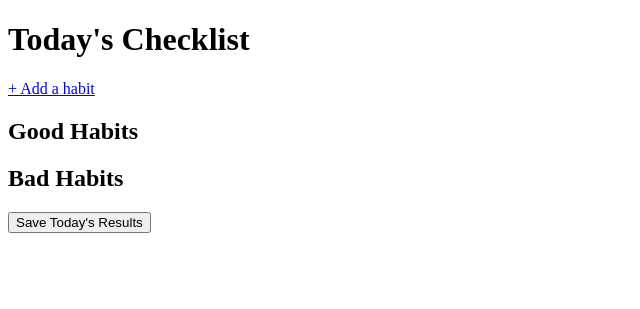
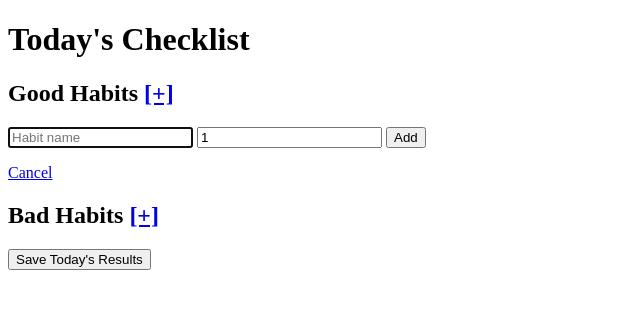
Before and after one commit to mannyrse/accountability-app, a FastAPI app: page /?add_type=good in a window 1280 px wide. Shown: the top 309 px of the page, without its empty margins (0-640 px from the left). Run offline with FastAPI, Linux system fonts and the light colour scheme.

Commit message:
added edit and delete habit functions. add habit form moved to checklist.html rather than separate page

```diff
--- a/app/main.py
+++ b/app/main.py
@@ -6,16 +6,11 @@ from app.models import Habit, DailyCheckin
 from datetime import date
 from app.rollover import run_daily_rollover
 from apscheduler.schedulers.background import BackgroundScheduler
+from typing import Optional
 
 app = FastAPI()
 templates = Jinja2Templates(directory="app/templates")
 
-@app.get("/add-habit")
-def show_add_habit_form(request: Request):
-    return templates.TemplateResponse(
-        request=request,
-        name="add_habit.html"
-    )
 
 @app.post("/add-habit")
 def create_habit(
@@ -30,8 +25,9 @@ def create_habit(
     db.close()
     return RedirectResponse(url="/", status_code=303)
 
+
 @app.get("/")
-def show_checklist(request: Request):
+def show_checklist(request: Request, edit_id: Optional[int] = None, add_type: Optional[str] = None):
     db = SessionLocal()
     habits = db.query(Habit).filter(Habit.active == True).all()
 
@@ -45,10 +41,16 @@ def show_checklist(request: Request):
         is_checked = checkin.completed if checkin else False
         checklist.append({"habit": habit, "checked": is_checked})
 
+    editing_habit = None
+    if edit_id is not None:
+        editing_habit = db.query(Habit).filter(Habit.id == edit_id).first()
+
     db.close()
     return templates.TemplateResponse(
-        request=request, name="checklist.html", context={"checklist": checklist}
+        request=request, name="checklist.html",
+        context={"checklist": checklist, "editing_habit": editing_habit, "add_type": add_type}
     )
+
 
 @app.post("/save-checklist")
 async def save_checklist(request: Request):
@@ -77,11 +79,40 @@ async def save_checklist(request: Request):
     db.close()
     return RedirectResponse(url="/", status_code=303)
 
+
+@app.get("/delete-habit/{habit_id}")
+def delete_habit(habit_id: int):
+    db = SessionLocal()
+    habit = db.query(Habit).filter(Habit.id == habit_id).first()
+    habit.active = False
+    db.commit()
+    db.close()
+    return RedirectResponse(url="/", status_code=303)
+
+
+@app.post("/edit-habit/{habit_id}")
+def edit_habit(
+    habit_id: int,
+    name: str = Form(...),
+    type: str = Form(...),
+    point_value: int = Form(1),
+):
+    db = SessionLocal()
+    habit = db.query(Habit).filter(Habit.id == habit_id).first()
+    habit.name = name
+    habit.type = type
+    habit.point_value = point_value
+    db.commit()
+    db.close()
+    return RedirectResponse(url="/", status_code=303)
+
+
 @app.get("/test-rollover")
 def test_rollover():
     run_daily_rollover()
     return {"status": "rollover ran"}
 
+
 scheduler = BackgroundScheduler()
-scheduler.add_job(run_daily_rollover,"cron", hour=23, minute=59)
+scheduler.add_job(run_daily_rollover, "cron", hour=23, minute=59)
 scheduler.start()
--- a/app/templates/checklist.html
+++ b/app/templates/checklist.html
@@ -10,35 +10,74 @@
 <body>
     <h1>Today's Checklist</h1>
 
-    <form method="post" action="/save-checklist">
-        <p><a href="/add-habit">+ Add a habit</a></p>
+    {% if editing_habit %}
+    <h2>Editing: {{ editing_habit.name }}</h2>
+    <form method="post" action="/edit-habit/{{ editing_habit.id }}">
+        <input type="text" name="name" value="{{ editing_habit.name }}" required>
+        <select name="type">
+            <option value="good" {% if editing_habit.type=="good" %}selected{% endif %}>Good</option>
+            <option value="bad" {% if editing_habit.type=="bad" %}selected{% endif %}>Bad</option>
+        </select>
+        <input type="number" name="point_value" value="{{ editing_habit.point_value }}">
+        <button type="submit">Save Changes</button>
+    </form>
+    <p><a href="/">Cancel</a></p>
+    {% endif %}
 
-        <h2>Good Habits</h2>
+    <!-- Empty form declared here. Nothing is nested inside it.
+     Checkboxes and the submit button elsewhere on the page
+     reference it by id via the form="checklist-form" attribute. -->
+    <form id="checklist-form" method="post" action="/save-checklist"></form>
+
+    <h2>Good Habits <a href="/?add_type=good">[+]</a></h2>
+
+    {% if add_type == "good" %}
+    <form method="post" action="/add-habit">
+        <input type="hidden" name="type" value="good">
+        <input type="text" name="name" placeholder="Habit name" required autofocus>
+        <input type="number" name="point_value" value="1">
+        <button type="submit">Add</button>
+    </form>
+    <p><a href="/">Cancel</a></p>
+    {% endif %}
+
     {% for item in checklist %}
     {% if item.habit.type == "good" %}
     <label>
-            <input type="checkbox" name="habit_{{ item.habit.id }}" {% if item.checked %}checked{% endif %}>
+        <input type="checkbox" form="checklist-form" name="habit_{{ item.habit.id }}" {% if item.checked %}checked{%
+            endif %}>
         {{ item.habit.name }}
     </label>
-        <a href="/edit-habit/{{ item.habit.id }}">Edit</a>
+    <a href="/?edit_id={{ item.habit.id }}">Edit</a>
     <a href="/delete-habit/{{ item.habit.id }}">Delete</a><br>
     {% endif %}
     {% endfor %}
 
-        <h2>Bad Habits</h2>
+    <h2>Bad Habits <a href="/?add_type=bad">[+]</a></h2>
+
+    {% if add_type == "bad" %}
+    <form method="post" action="/add-habit">
+        <input type="hidden" name="type" value="bad">
+        <input type="text" name="name" placeholder="Habit name" required autofocus>
+        <input type="number" name="point_value" value="1">
+        <button type="submit">Add</button>
+    </form>
+    <p><a href="/">Cancel</a></p>
+    {% endif %}
+
     {% for item in checklist %}
     {% if item.habit.type == "bad" %}
     <label>
-            <input type="checkbox" name="habit_{{ item.habit.id }}" {% if item.checked %}checked{% endif %}>
+        <input type="checkbox" form="checklist-form" name="habit_{{ item.habit.id }}" {% if item.checked %}checked{%
+            endif %}>
         {{ item.habit.name }}
     </label>
-        <a href="/edit-habit/{{ item.habit.id }}">Edit</a>
+    <a href="/?edit_id={{ item.habit.id }}">Edit</a>
     <a href="/delete-habit/{{ item.habit.id }}">Delete</a><br>
     {% endif %}
     {% endfor %}
 
-        <button type="submit">Save Today's Results</button>
-    </form>
+    <button type="submit" form="checklist-form">Save Today's Results</button>
 
 </body>
 
```
Lines whose indentation alone changed are shown as unchanged.
